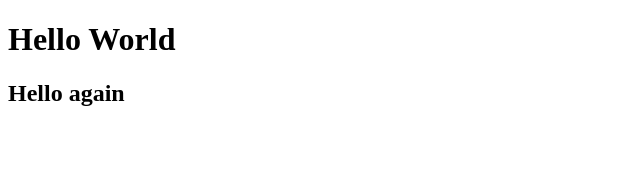
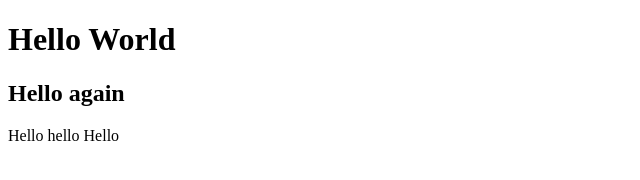
Before and after one commit to efpolit/myTest1, a plain HTML site: page index.html in a window 1280 px wide. Shown: the whole page, without its empty margins (0-640 px from the left). Drawn offline with Linux system fonts and the light colour scheme.

Commit message:
Update index.html

```diff
--- a/index.html
+++ b/index.html
@@ -10,6 +10,7 @@
 <body>
     <h1>Hello World</h1>
      <h2>Hello again</h2>
+    Hello hello Hello
 </body>
 
 </html>
```
